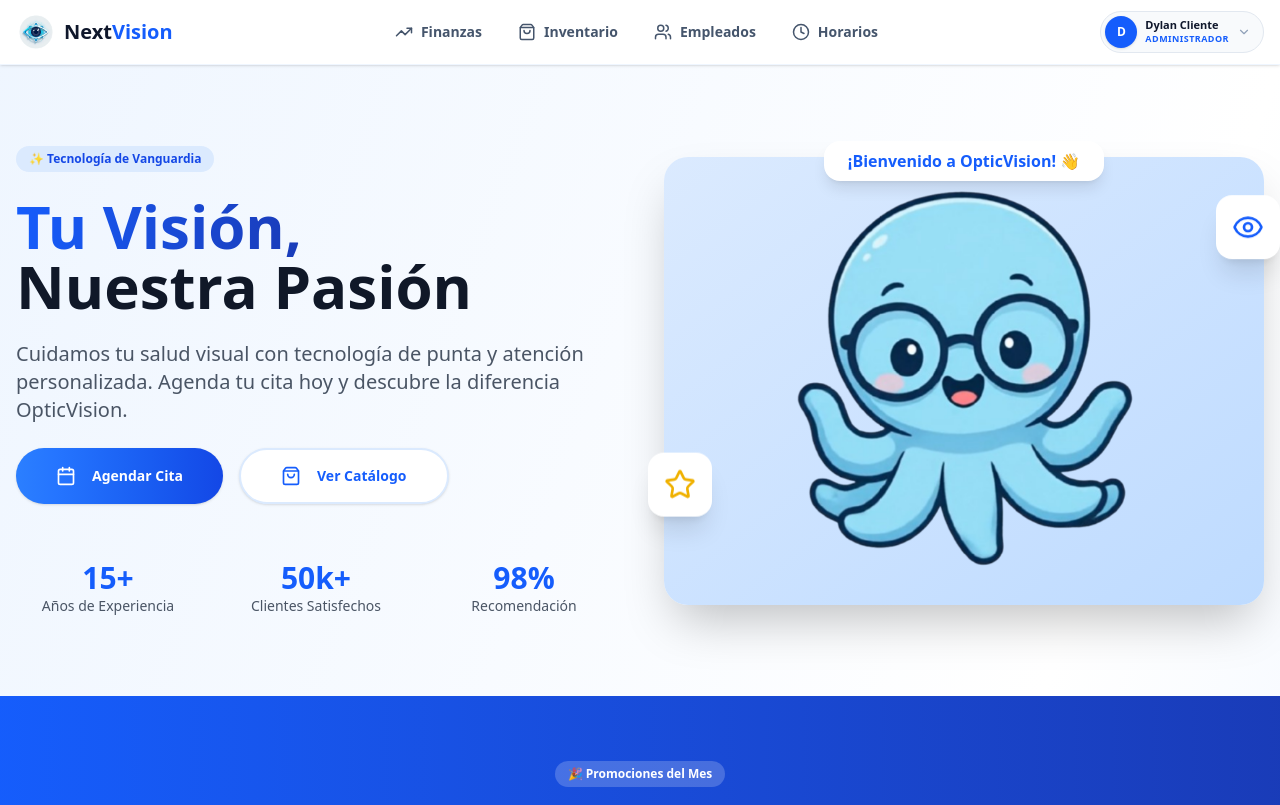
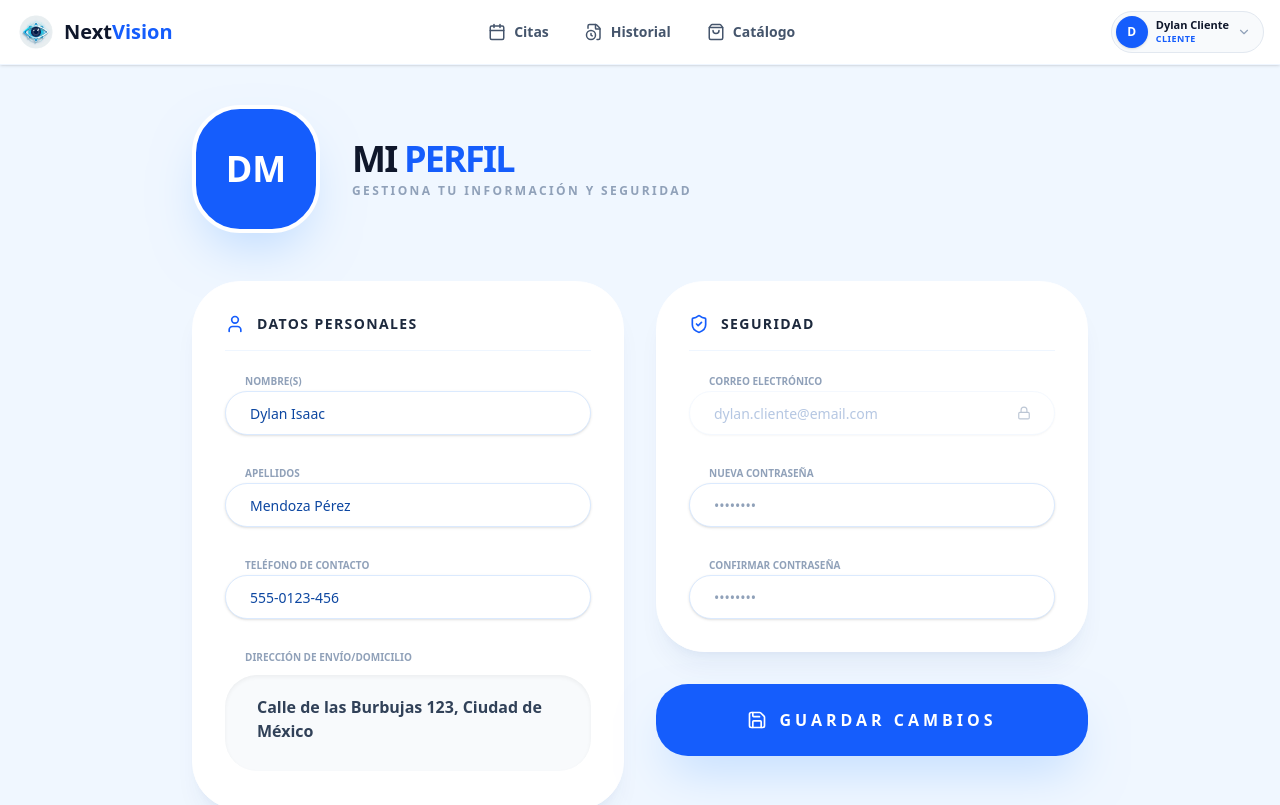
Before and after one commit to Aguacate1028/NextVision, a React (Vite) app in the folder client/: page /perfil in a window 1280 px wide. Before the commit this address led to /. Shown: the top 805 px of the page. Built offline with nearby package versions, Linux system fonts and the light colour scheme.

Commit message:
Mi Perfil Cliente

```diff
--- a/client/src/App.jsx
+++ b/client/src/App.jsx
@@ -22,6 +22,7 @@ import Clientes from './pages/empleado/Clientes';
 import Ventas from './pages/empleado/Ventas';
 import Consulta from './pages/empleado/Consulta';
 // Cliente
+import Perfil from './pages/cliente/Perfil';
 import Citas from './pages/cliente/Citas';
 import Historial from './pages/cliente/Historial';
 
@@ -55,7 +56,7 @@ user_metadata: {
 
 nombre: 'Dylan Cliente',
 
-rol: 'Administrador' // Cambia a 'Administrador' o 'Empleado' para probar otras vistas
+rol: 'Cliente' // Cambia a 'Administrador' o 'Empleado' para probar otras vistas
 
 }
 
@@ -145,6 +146,10 @@ rol: 'Administrador' // Cambia a 'Administrador' o 'Empleado' para probar otras
 
         {/* ---- R U T A S - C L I E N T E ---- */}
         <Route
+          path="/perfil"
+          element={user && userRole === 'Cliente' ? <Perfil /> : <Navigate to="/login" />}
+        />
+        <Route
           path="/citas"
           element={user && userRole === 'Cliente' ? <Citas /> : <Navigate to="/login" />}
         />
--- a/client/src/components/Header.jsx
+++ b/client/src/components/Header.jsx
@@ -133,7 +133,7 @@ const Header = ({
                                     {/* SECCIÓN CONDICIONAL: Solo para Clientes */}
                                     {userRole === 'Cliente' && (
                                         <button
-                                            onClick={() => handleNavigation('/dashboard')}
+                                            onClick={() => handleNavigation('/perfil')}
                                             className="w-full flex items-center gap-3 px-5 py-2.5 text-sm text-slate-600 hover:bg-blue-50 hover:text-blue-600 transition-all font-black"
                                         >
                                             <User size={16} /> Mi Perfil
--- /dev/null
+++ b/client/src/mocks/perfilMock.js
@@ -0,0 +1,9 @@
+export const perfilMock = {
+  id_usuario: 10,
+  email: 'dylan.cliente@email.com',
+  nombres: 'Dylan Isaac',
+  apellidos: 'Mendoza Pérez',
+  telefono: '555-0123-456',
+  direccion: 'Calle de las Burbujas 123, Ciudad de México',
+  rol: 'Cliente'
+};
--- /dev/null
+++ b/client/src/pages/cliente/Perfil.jsx
@@ -0,0 +1,116 @@
+import React, { useState } from 'react';
+import { User, Mail, Phone, MapPin, Lock, Save, Loader2, ShieldCheck } from 'lucide-react';
+import { perfilMock } from '../../mocks/perfilMock';
+import { Input } from '../../UI/input';
+
+const Perfil = () => {
+  const [perfil, setPerfil] = useState(perfilMock);
+  const [loading, setLoading] = useState(false);
+
+  const iniciales = (perfil.nombres.charAt(0) + perfil.apellidos.charAt(0)).toUpperCase();
+
+  const handleUpdate = (e) => {
+    e.preventDefault();
+    setLoading(true);
+    setTimeout(() => {
+      setLoading(false);
+      alert("¡Perfil actualizado con éxito!");
+    }, 1000);
+  };
+
+  return (
+    <div className="min-h-screen bg-[#F0F7FF] p-6 lg:p-10 font-sans">
+      <div className="max-w-4xl mx-auto">
+
+        <header className="mb-12 text-center md:text-left flex flex-col md:flex-row items-center gap-8">
+          {/* Avatar con Iniciales */}
+          <div className="w-32 h-32 bg-blue-600 rounded-[3rem] flex items-center justify-center text-white text-4xl font-black shadow-2xl shadow-blue-200 border-4 border-white animate-in zoom-in duration-500">
+            {iniciales}
+          </div>
+          <div>
+            <h1 className="text-4xl font-black text-slate-900 tracking-tighter uppercase">
+              Mi <span className="text-blue-600">Perfil</span>
+            </h1>
+            <p className="text-slate-400 font-bold text-xs tracking-[0.2em] mt-1 uppercase">
+              Gestiona tu información y seguridad
+            </p>
+          </div>
+        </header>
+
+        <form onSubmit={handleUpdate} className="grid grid-cols-1 md:grid-cols-2 gap-8">
+
+          {/* SECCIÓN 1: Información Personal */}
+          <section className="bg-white p-8 rounded-[3rem] shadow-xl shadow-blue-900/5 border border-white space-y-6">
+            <div className="flex items-center gap-3 border-b border-blue-50 pb-4 mb-4">
+              <User size={20} className="text-blue-600" />
+              <h3 className="font-black text-slate-800 uppercase text-sm tracking-widest">Datos Personales</h3>
+            </div>
+
+            <div className="space-y-1">
+              <label className="text-[10px] font-black uppercase text-slate-400 ml-5">Nombre(s)</label>
+              <Input defaultValue={perfil.nombres} placeholder="Nombres" />
+            </div>
+
+            <div className="space-y-1">
+              <label className="text-[10px] font-black uppercase text-slate-400 ml-5">Apellidos</label>
+              <Input defaultValue={perfil.apellidos} placeholder="Apellidos" />
+            </div>
+
+            <div className="space-y-1">
+              <label className="text-[10px] font-black uppercase text-slate-400 ml-5">Teléfono de contacto</label>
+              <Input defaultValue={perfil.telefono} placeholder="Teléfono" icon={<Phone size={14}/>} />
+            </div>
+
+            <div className="space-y-1">
+              <label className="text-[10px] font-black uppercase text-slate-400 ml-5">Dirección de envío/domicilio</label>
+              <textarea
+                className="w-full mt-2 bg-slate-50 border-none rounded-[2rem] px-8 py-5 font-bold text-slate-700 outline-none focus:ring-4 focus:ring-blue-50 h-24 resize-none shadow-inner"
+                defaultValue={perfil.direccion}
+              />
+            </div>
+          </section>
+
+          {/* SECCIÓN 2: Seguridad y Cuenta */}
+          <div className="space-y-8">
+            <section className="bg-white p-8 rounded-[3rem] shadow-xl shadow-blue-900/5 border border-white space-y-6">
+              <div className="flex items-center gap-3 border-b border-blue-50 pb-4 mb-4">
+                <ShieldCheck size={20} className="text-blue-600" />
+                <h3 className="font-black text-slate-800 uppercase text-sm tracking-widest">Seguridad</h3>
+              </div>
+
+              <div className="space-y-1">
+                <label className="text-[10px] font-black uppercase text-slate-400 ml-5">Correo Electrónico</label>
+                <div className="relative opacity-60">
+                  <Input value={perfil.email} disabled className="bg-slate-100" />
+                  <Lock className="absolute right-6 top-1/2 -translate-y-1/2 text-slate-400" size={14} />
+                </div>
+              </div>
+
+              <div className="space-y-1">
+                <label className="text-[10px] font-black uppercase text-slate-400 ml-5">Nueva Contraseña</label>
+                <Input type="password" placeholder="••••••••" />
+              </div>
+
+              <div className="space-y-1">
+                <label className="text-[10px] font-black uppercase text-slate-400 ml-5">Confirmar Contraseña</label>
+                <Input type="password" placeholder="••••••••" />
+              </div>
+            </section>
+
+            <button
+              type="submit"
+              disabled={loading}
+              className="w-full bg-blue-600 text-white py-6 rounded-[2rem] font-black uppercase tracking-[0.25em] shadow-2xl shadow-blue-200 hover:bg-blue-700 hover:-translate-y-1 transition-all flex items-center justify-center gap-3 disabled:bg-slate-300"
+            >
+              {loading ? <Loader2 className="animate-spin" size={20} /> : <Save size={20} />}
+              Guardar Cambios
+            </button>
+          </div>
+
+        </form>
+      </div>
+    </div>
+  );
+};
+
+export default Perfil;
```
